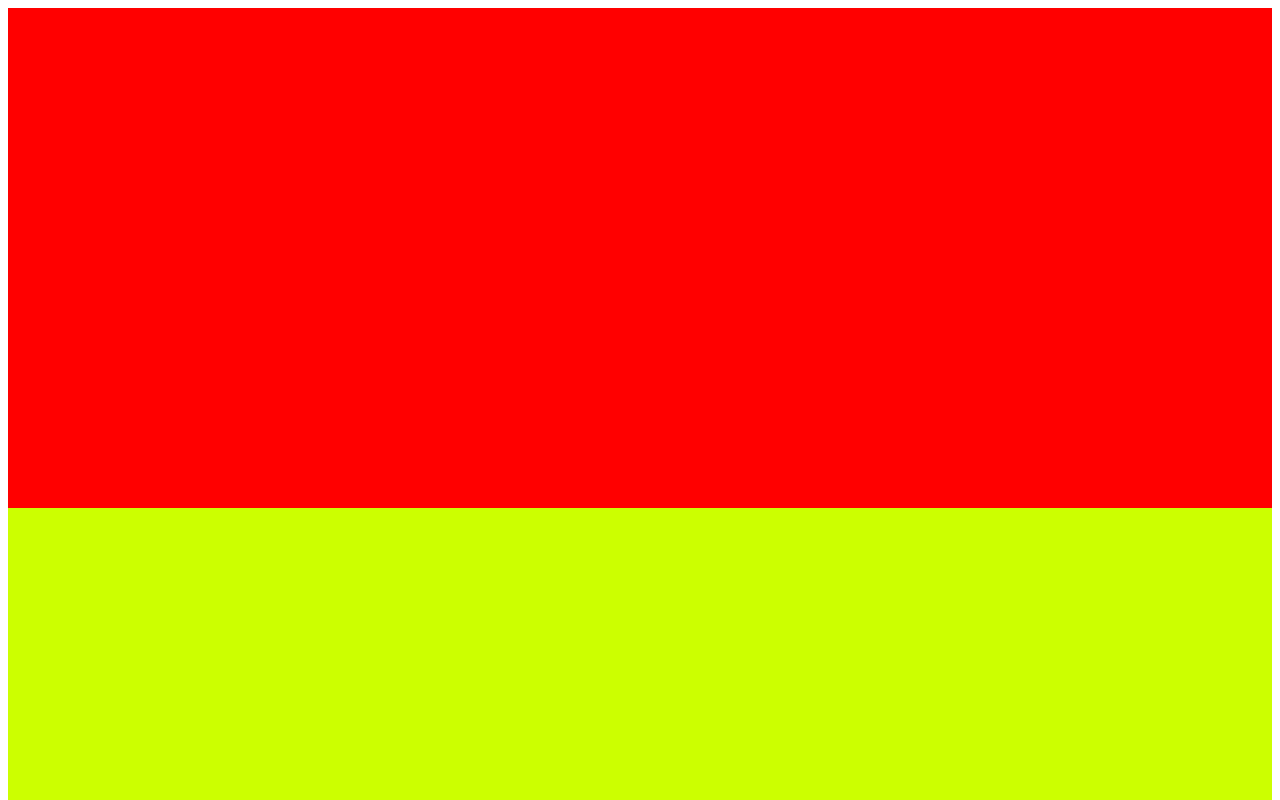
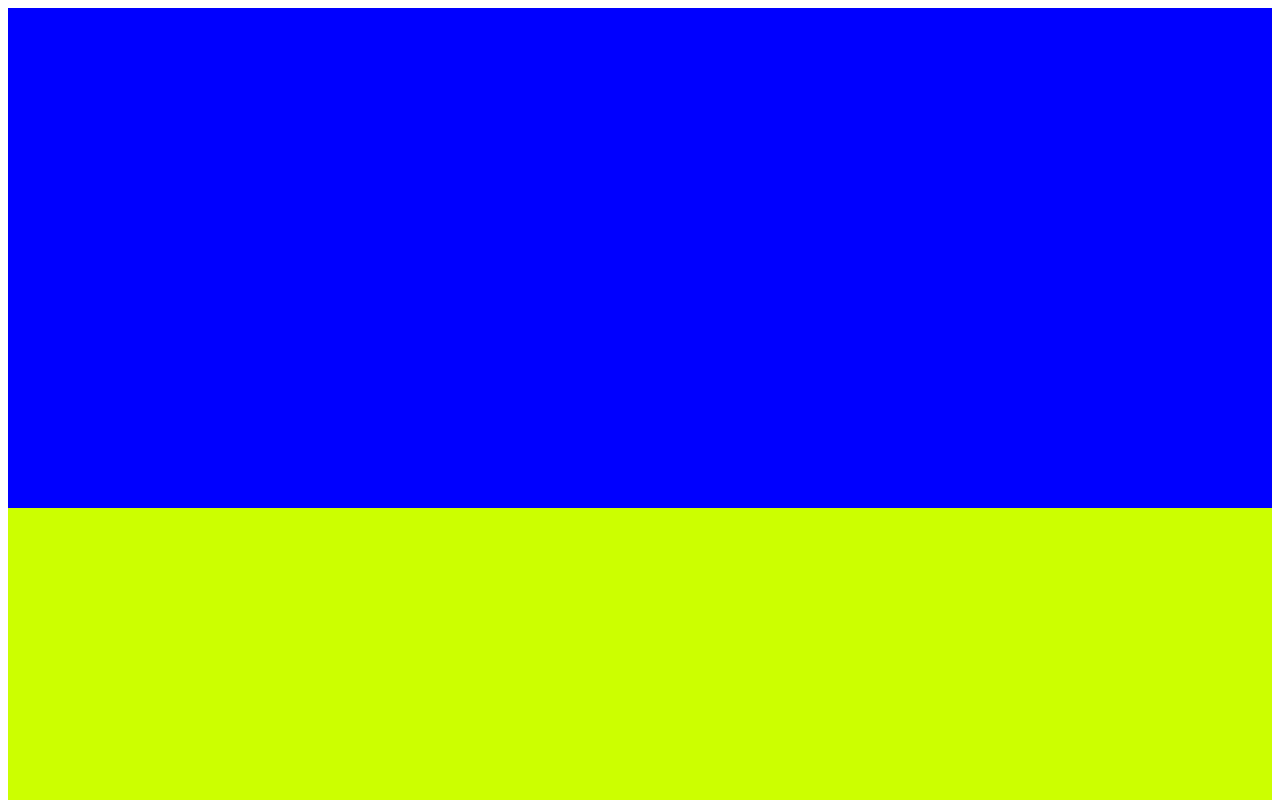
Before and after one commit to akikooikawa/renshu1, a plain HTML site: page index.html in a window 1280 px wide. Shown: the top 800 px of the page. Drawn offline with Linux system fonts and the light colour scheme.

Commit message:
headerの背景色を青にしました。

```diff
--- a/css/style.css
+++ b/css/style.css
@@ -1,6 +1,6 @@
 #header{
     height: 500px;
-    background-color: #f00;
+    background-color: #00f;
 }
 
 #main{
```
